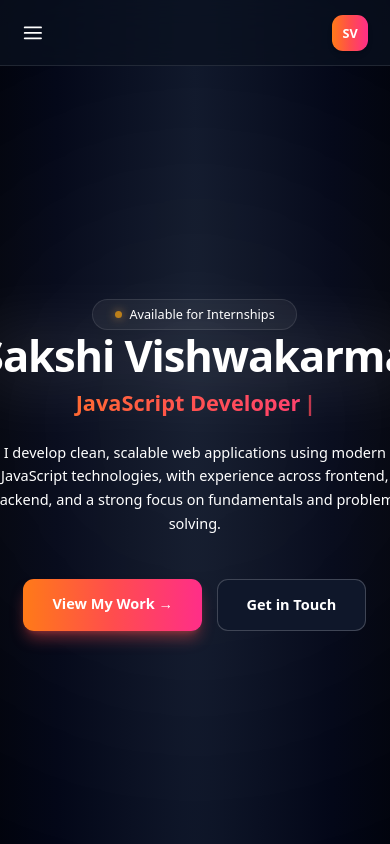
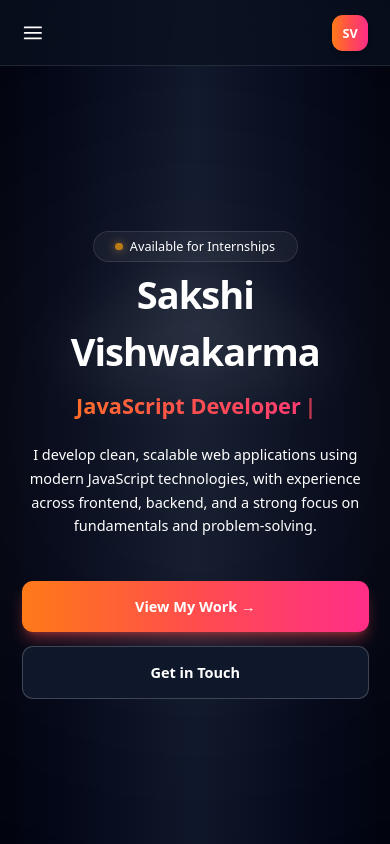
Before and after one commit to vishsakshi/myPortfolio, a React (Vite) app in the folder client/: page / in a window 390 px wide. Built offline with nearby package versions, Linux system fonts and the light colour scheme.

Commit message:
responsiveness

```diff
--- a/client/src/components/Hero.jsx
+++ b/client/src/components/Hero.jsx
@@ -35,9 +35,12 @@ const Hero = () => {
     <section
       id="home"
       className="
-    relative min-h-screen flex items-center justify-center
-    text-white px-6 md:px-10 overflow-hidden
-    pt-24 md:pt-0
+    relative min-h-screen
+    flex items-center justify-center
+    text-white
+    px-6 md:px-10
+    pt-24 md:pt-0   /* 👈 FIX */
+    overflow-hidden
   "
     >
       {/* ORIGINAL BACKGROUND BLOBS */}
@@ -84,9 +87,15 @@ const Hero = () => {
 
           {/* NAME — SIMPLE, WHITE, ONE LINE */}
           <h1
-            className="text-5xl sm:text-6xl md:text-7xl lg:text-7xl
-  font-extrabold tracking-tight whitespace-nowrap text-white
-  drop-shadow-[0_0_35px_rgba(255,255,255,0.35)]"
+            className="
+    text-[38px]          /* mobile */
+    sm:text-5xl
+    md:text-7xl
+    font-extrabold
+    tracking-tight
+    text-white
+    drop-shadow-[0_0_35px_rgba(255,255,255,0.35)]
+  "
           >
             Sakshi Vishwakarma
           </h1>
@@ -106,15 +115,15 @@ const Hero = () => {
 
           {/* DESCRIPTION */}
           <p
-            className="mt-3 max-w-2xl mx-auto
-          text-smlate-400 leading-relaxed text-base md:text-lg"
+            className="mt-3 max-w-md sm:max-w-2xl mx-auto
+  text-smlate-400 leading-relaxed text-base md:text-lg"
           >
             I develop clean, scalable web applications using modern JavaScript technologies, with experience across frontend, backend, and a strong focus on fundamentals and problem-solving.
 
           </p>
 
           {/* ACTIONS */}
-          <div className="mt-12 flex justify-center gap-4 flex-wrap">
+          <div className="mt-12 flex flex-col sm:flex-row justify-center gap-4">
             <a
               href="#projects"
               className="rounded-xl px-8 py-4
--- a/client/src/components/Navbar.jsx
+++ b/client/src/components/Navbar.jsx
@@ -1,7 +1,7 @@
 import { useState } from "react";
 import { FiMenu, FiX } from "react-icons/fi";
 
-const navItems = ["About", "Skills", "Projects", "Experience"];
+const navItems = ["Home","About", "Skills", "Projects", "Experience"];
 
 const Navbar = () => {
   const [open, setOpen] = useState(false);
```
